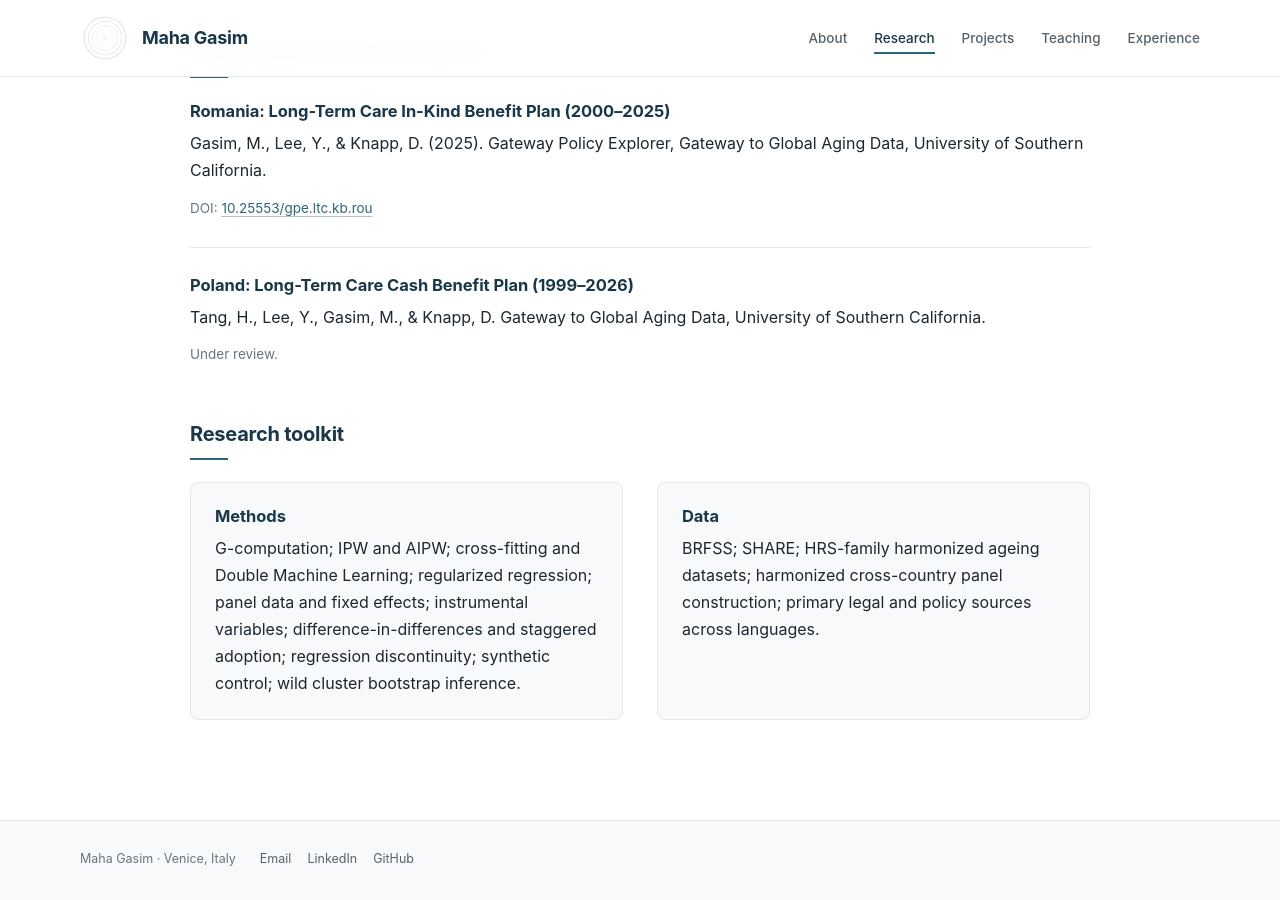
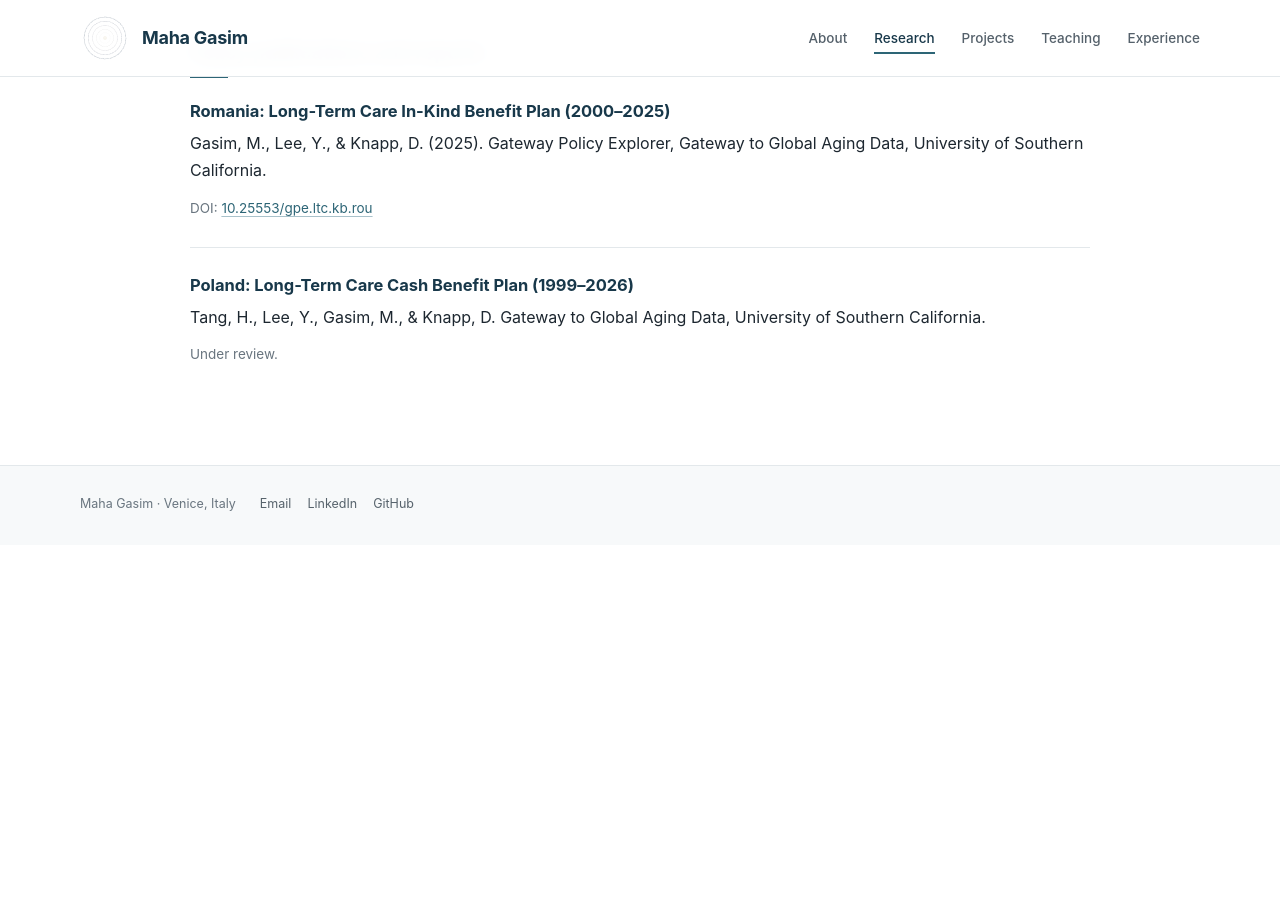
Before and after one commit to mahagasim/mahagasim.github.io, a Jekyll site: the page built from research.md, in a window 1280 px wide and 900 px high, scrolled down 1232 px. Built offline with Jekyll 4.4.1, drawn with Linux system fonts in a browser that asks for light colours; after the commit the page ends 1777 px from its top, so only the background shows below that.

Commit message:
Remove research toolkit section

```diff
--- a/research.md
+++ b/research.md
@@ -54,16 +54,3 @@ description: Research experience, work in progress, and policy publications by M
   <p>Tang, H., Lee, Y., Gasim, M., &amp; Knapp, D. Gateway to Global Aging Data, University of Southern California.</p>
   <p class="entry-meta">Under review.</p>
 </div>
-
-## Research toolkit
-
-<div class="split-grid">
-  <div>
-    <h3>Methods</h3>
-    <p>G-computation; IPW and AIPW; cross-fitting and Double Machine Learning; regularized regression; panel data and fixed effects; instrumental variables; difference-in-differences and staggered adoption; regression discontinuity; synthetic control; wild cluster bootstrap inference.</p>
-  </div>
-  <div>
-    <h3>Data</h3>
-    <p>BRFSS; SHARE; HRS-family harmonized ageing datasets; harmonized cross-country panel construction; primary legal and policy sources across languages.</p>
-  </div>
-</div>
```
